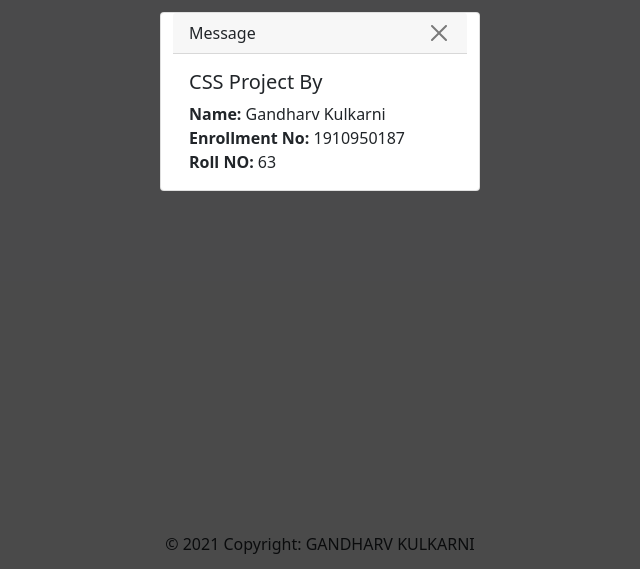
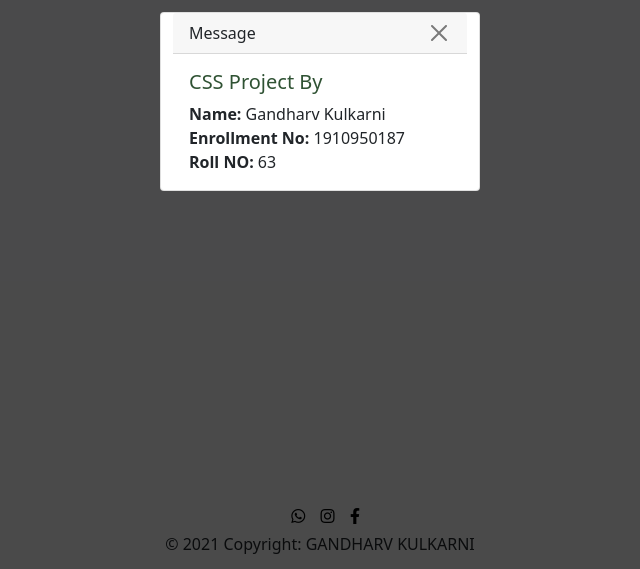
Before and after one commit to gandharvak/MovieFinder, a plain HTML site: page index.html in a window 1280 px wide. Shown: the part 228-797 px from the top of the page, 320-960 px from the left. Drawn offline with nearby package versions, Linux system fonts and the light colour scheme.

Commit message:
Add files via upload

```diff
--- a/index.html
+++ b/index.html
@@ -9,8 +9,8 @@
     <link href="https://cdn.jsdelivr.net/npm/bootstrap@5.1.3/dist/css/bootstrap.min.css" rel="stylesheet" integrity="sha384-1BmE4kWBq78iYhFldvKuhfTAU6auU8tT94WrHftjDbrCEXSU1oBoqyl2QvZ6jIW3" crossorigin="anonymous">
 
     <link rel="stylesheet" href="./style.css"/>
-    <link rel="stylesheet" href="https://pro.fontawesome.com/releases/v5.10.0/css/duotone.css" integrity="sha384-R3QzTxyukP03CMqKFe0ssp5wUvBPEyy9ZspCB+Y01fEjhMwcXixTyeot+S40+AjZ" crossorigin="anonymous"/>
-<link rel="stylesheet" href="https://pro.fontawesome.com/releases/v5.10.0/css/fontawesome.css" integrity="sha384-eHoocPgXsiuZh+Yy6+7DsKAerLXyJmu2Hadh4QYyt+8v86geixVYwFqUvMU8X90l" crossorigin="anonymous"/>
+
+    <link rel="stylesheet" href="https://pro.fontawesome.com/releases/v5.10.0/css/all.css" integrity="sha384-AYmEC3Yw5cVb3ZcuHtOA93w35dYTsvhLPVnYs9eStHfGJvOvKxVfELGroGkvsg+p" crossorigin="anonymous"/>
 
     <title>Movie Info Finder</title>
 
@@ -45,7 +45,7 @@
             <button type="button" class="btn-close" aria-label="Close" onclick="cardClose()"></button>
           </div>
           <div class="card-body">
-            <h5 class="card-title">CSS Project By</h5>
+            <h5 class="card-title" style="color: #2F5233;">CSS Project By</h5>
             <p class="card-text"><b>Name:</b> Gandharv Kulkarni <br> <b>Enrollment No:</b> 1910950187 <br><b>Roll NO:</b> 63</p>
           </div>
         </div>
@@ -53,9 +53,16 @@
 
 
   <footer class="text-center text-white fixed-bottom">
+  <div class="text-center bg-light text-dark p-3">
+    <div class="text-center mb-1">
 
-  <!-- Copyright -->
-  <div class="text-center bg-light text-dark p-3">
+      <a class="social" href="https://wa.me/917972368497?text=Hello"> <i class="fab fa-whatsapp"></i> </a>
+
+      <a class="social" href="https://www.instagram.com/gandharvakulkarni1/"> <i class="fab fa-instagram" ></i> </a>
+
+      <a class="social" href="https://www.facebook.com/gandharvkulkarni2003"> <i class="fab fa-facebook-f"></i> </a>
+    </div>
+
     © 2021 Copyright:
     <a class="text-dark" href="index.html" style="color: #2F5233; text-decoration: none;">GANDHARV KULKARNI</a>
   </div>
--- a/style.css
+++ b/style.css
@@ -13,3 +13,12 @@
 .btn-close{
     float: right;
 }
+.social
+{
+    text-decoration: none;
+    color: black;
+    padding-left: 0.7rem;
+}
+.social:hover{
+    color: #2F5233;
+}
```
